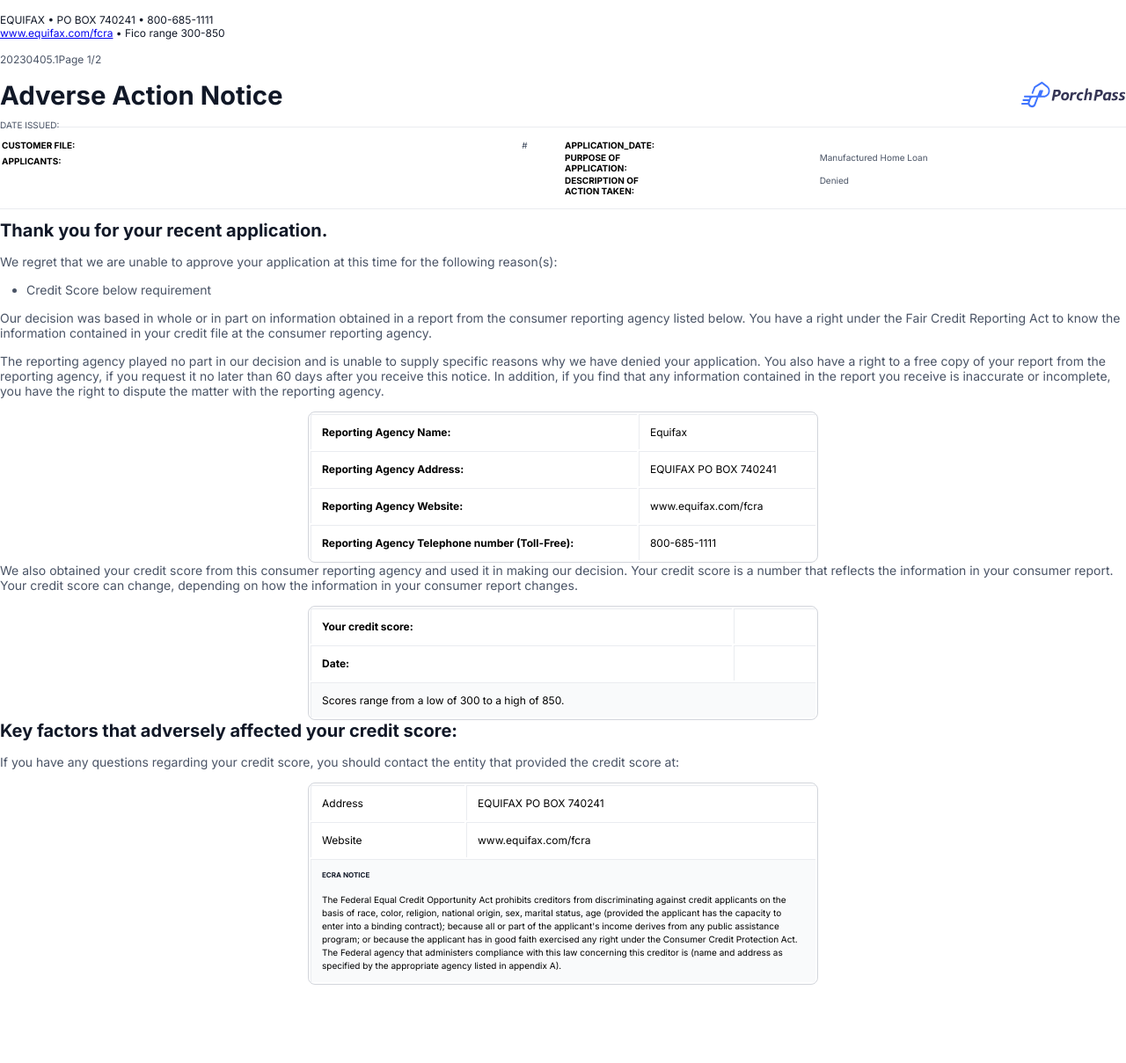
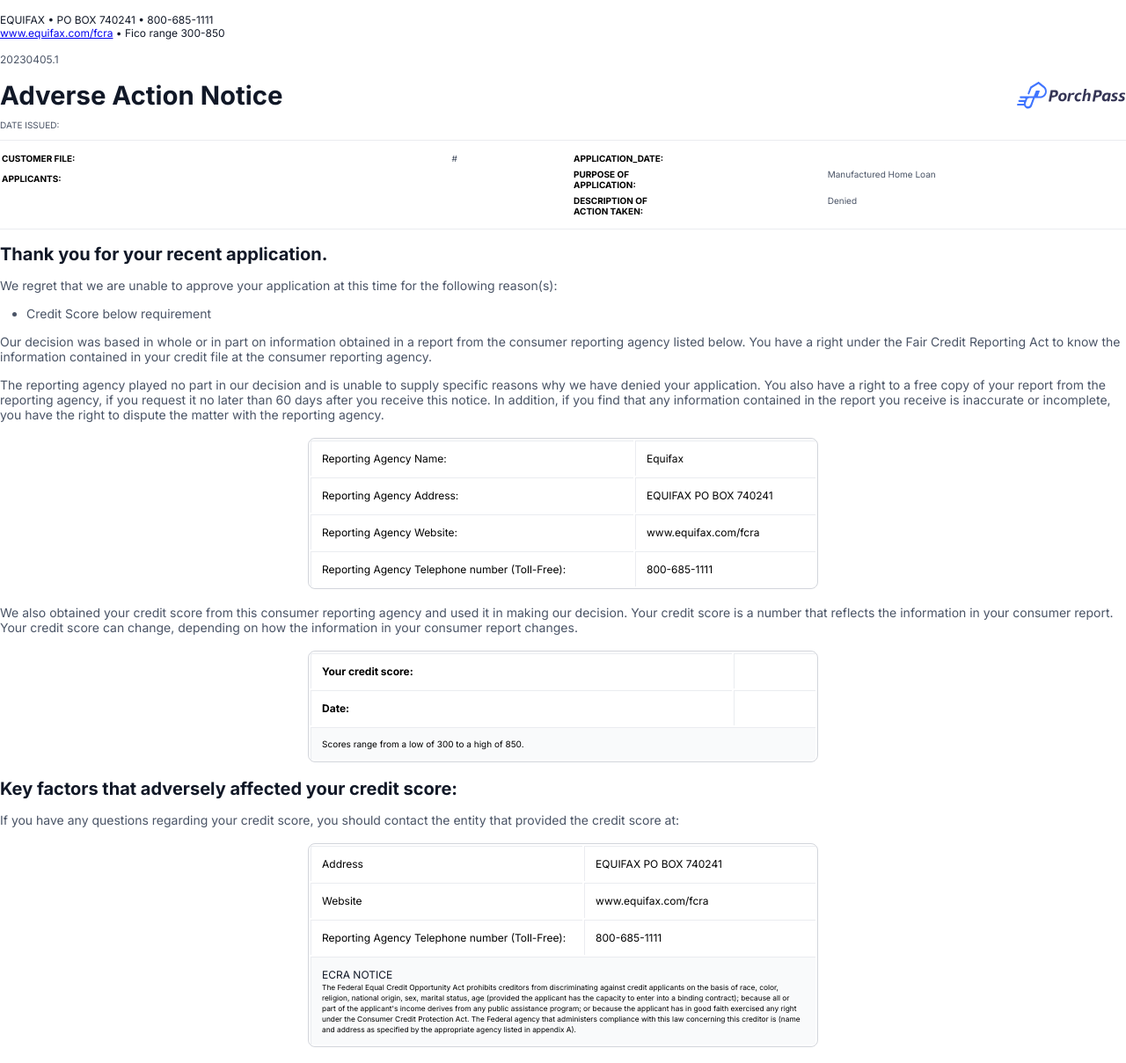
Before and after one commit to Porchpass/doc-service-sandbox, a Python web app: template src/templates/adverse_action_notice.html.jinja in a window 1280 px wide. Shown: the part 41-1250 px from the top of the page at 88% size. Before the commit the page ends 1161 px from the top, so only its background shows below. Run offline with Jinja, Linux system fonts and the light colour scheme; the template is opened without the code that fills it, so the values that code supplies are empty.

Commit message:
mini-tailwind-ish design system

```diff
--- a/src/templates/adverse_action_notice.html.jinja
+++ b/src/templates/adverse_action_notice.html.jinja
@@ -29,19 +29,19 @@
       <table>
         <tbody>
           <tr>
-            <th class="font-bold">Reporting Agency Name:</th>
+            <th class="font-normal">Reporting Agency Name:</th>
             <td>Equifax</td>
           </tr>
           <tr>
-            <th class="font-bold">Reporting Agency Address:</th>
+            <th class="font-normal">Reporting Agency Address:</th>
             <td>EQUIFAX PO BOX 740241</td>
           </tr>
           <tr>
-            <th class="font-bold">Reporting Agency Website:</th>
+            <th class="font-normal">Reporting Agency Website:</th>
             <td>www.equifax.com/fcra</td>
           </tr>
           <tr>
-            <th class="font-bold">Reporting Agency Telephone number (Toll-Free):</th>
+            <th class="font-normal">Reporting Agency Telephone number (Toll-Free):</th>
             <td>800-685-1111</td>
           </tr>
         </tbody>
--- a/src/templates/partials/customers-info.html.jinja
+++ b/src/templates/partials/customers-info.html.jinja
@@ -1,4 +1,4 @@
-<div class="customers-info flex gap-16">
+<div class="customers-info flex gap-md">
   <table class="table-borderless">
     <tbody>
       <tr>
--- a/src/templates/partials/ecra-notice.html.jinja
+++ b/src/templates/partials/ecra-notice.html.jinja
@@ -1,2 +1,2 @@
-<h6>ECRA NOTICE</h6>
+<h4 class="mt-none font-normal">ECRA NOTICE</h4>
 <small>The Federal Equal Credit Opportunity Act prohibits creditors from discriminating against credit applicants on the basis of race, color, religion, national origin, sex, marital status, age (provided the applicant has the capacity to enter into a binding contract); because all or part of the applicant's income derives from any public assistance program; or because the applicant has in good faith exercised any right under the Consumer Credit Protection Act. The Federal agency that administers compliance with this law concerning this creditor is (name and address as specified by the appropriate agency listed in appendix A).</small>
--- a/src/templates/partials/equifax-contact-table.html.jinja
+++ b/src/templates/partials/equifax-contact-table.html.jinja
@@ -9,6 +9,10 @@
         <th class="font-normal">Website</th>
         <td>www.equifax.com/fcra</td>
       </tr>
+      <tr>
+        <th class="font-normal">Reporting Agency Telephone number (Toll-Free):</th>
+        <td>800-685-1111</td>
+      </tr>
     </tbody>
     <tfoot>
       <tr>
--- a/src/templates/partials/standard-footer.html.jinja
+++ b/src/templates/partials/standard-footer.html.jinja
@@ -2,8 +2,5 @@
   <p class="font-sm">{{lender_name}} Corporation NMLS #{{lender_nmls}} &bull; {{lender_address}}<br />
   {{lender_phone}} &bull; {{lender_website}} &bull; {{lender_originator}} NMLS #{{lender_originator_nmls}}</p>
   <p class="font-sm">EQUIFAX &bull; PO BOX 740241 &bull; 800-685-1111<br/><a href="www.equifax.com/fcra" target="_blank" title="EQUIFAX FCRA">www.equifax.com/fcra</a> &bull; Fico range 300-850</p>
-  <div class="flex justify-space-between">
-    <small>{{version}}</small>
-    <small>Page 1/2</small>
-  </div>
+  <small class="text-muted">{{version}}</small>
 </footer>
--- a/src/templates/partials/standard-header.html.jinja
+++ b/src/templates/partials/standard-header.html.jinja
@@ -1,7 +1,7 @@
 <header class="standard-header flex justify-content-space-between align-items-start">
   <div>
     <h1>{{ title }}</h1>
-    <p class="font-xs text-muted" style="margin-bottom: 0;">DATE ISSUED: {{ notice_date }}</p>
+    <p class="font-xs text-muted">DATE ISSUED: {{ notice_date }}</p>
   </div>
   {% include "partials/porchpass-logo.svg.jinja" %}
 </header>
--- a/src/templates/styles/styles.css.jinja
+++ b/src/templates/styles/styles.css.jinja
@@ -47,15 +47,21 @@ h1 { counter-reset: chapter; }
 @page {
   size: A4 portrait;
   margin-top: 100px;
-  margin-bottom: 105px;
-  margin-left: 0.75in;
-  margin-left: 0.75in;
-  margin-right: 0.75in;
+  margin-bottom: 135px;
+  margin-left: 0.65in;
+  margin-right: 0.65in;
   @top {
     content: flow(header-html);
   }
   @bottom {
     content: flow(footer-html);
+  }
+  @bottom-right-corner {
+    color: var(--color-on-surface-on-surface-muted);
+    font-family: 'Inter', sans-serif;
+    padding-top: 96px;
+    font-size: var(--font-sm);
+    content: counter(page) "/" counter(pages);
   }
 }
 
@@ -119,22 +125,27 @@ h1 {
 }
 
 h2 {
+  margin-top: var(--space-lg);
   font-size: var(--font-xxl);
 }
 
 h3 {
+  margin-top: var(--space-lg);
   font-size: var(--font-md);
 }
 
 h4 {
+  margin-top: var(--space-md);
   font-size: var(--font-sm);
 }
 
 h5 {
+  margin-top: var(--space-md);
   font-size: var(--font-xs);
 }
 
 h6 {
+  margin-top: var(--space-md);
   font-size: var(--font-xxs);
 }
 
@@ -152,6 +163,8 @@ table {
   border: 1px solid var(--color-border-border);
   margin-left: auto;
   margin-right: auto;
+  margin-top: var(--space-xl);
+  margin-bottom: var(--space-xl);
   width: 100%;
 }
 
@@ -169,7 +182,7 @@ th, td {
 tfoot {
   border-top: 1px solid var(--color-border-border-subtle);
   background-color: var(--color-surface-container-subtle);
-  font-size: var(--font-sm);
+  font-size: var(--font-xs);
 }
 
 .table-borderless, .table-borderless th, .table-borderless td, tfoot {
@@ -182,10 +195,6 @@ footer, footer p, footer small {
   font-style: normal;
   font-weight: 400;
   line-height: normal;
-}
-
-footer small {
-  color: var(--color-on-surface-on-surface-muted);
 }
 
 /*********/
@@ -261,6 +270,10 @@ footer small {
 }
 
 .gap-md {
+  gap: var(--space-md);
+}
+
+.gap-lg {
   gap: var(--space-lg);
 }
 
@@ -280,6 +293,32 @@ footer small {
 /* margin */
 .m-none {
   margin: 0;
+}
+
+.mt-none {
+  margin: 0;
+}
+
+.mr-none {
+  margin-right: 0;
+}
+
+.ml-none {
+  margin-left: 0;
+}
+
+.mb-none {
+  margin-bottom: 0;
+}
+
+.mx-none {
+  margin-left: 0;
+  margin-right: 0;
+}
+
+.my-none {
+  margin-top: 0;
+  margin-bottom: 0;
 }
 
 /* font size */
@@ -334,11 +373,12 @@ footer small {
 
 .standard-header {
   padding-top: var(--space-lg);
-  height: 57px;
+  height: 85px;
+  border-bottom: 1px solid var(--color-border-border-subtle);
 }
 
 .standard-header svg {
-  width: 120px;
+  width: 125px;
   height: auto;
 }
 
@@ -348,13 +388,22 @@ footer small {
 }
 
 .customers-info {
-  border: 1px solid var(--color-border-border-subtle);
+  display: flex;
+  gap: 20px;
+  border-bottom: 1px solid var(--color-border-border-subtle);
   border-left: none;
   border-right: none;
-  padding: var(--space-sm) 0px;
-  margin: var(--space-sm) 0px;
+  padding: 0px;
+  margin: 0px;
+}
+
+.customers-info table {
+  margin: var(--space-xs) 0px;
 }
 
 .customers-info td, .customers-info th {
-  padding: var(--space-none);
+  padding-top: 2px;
+  padding-bottom: 2px;
+  padding-left: 0px;
+  padding-right: var(--space-lg);
 }
```
